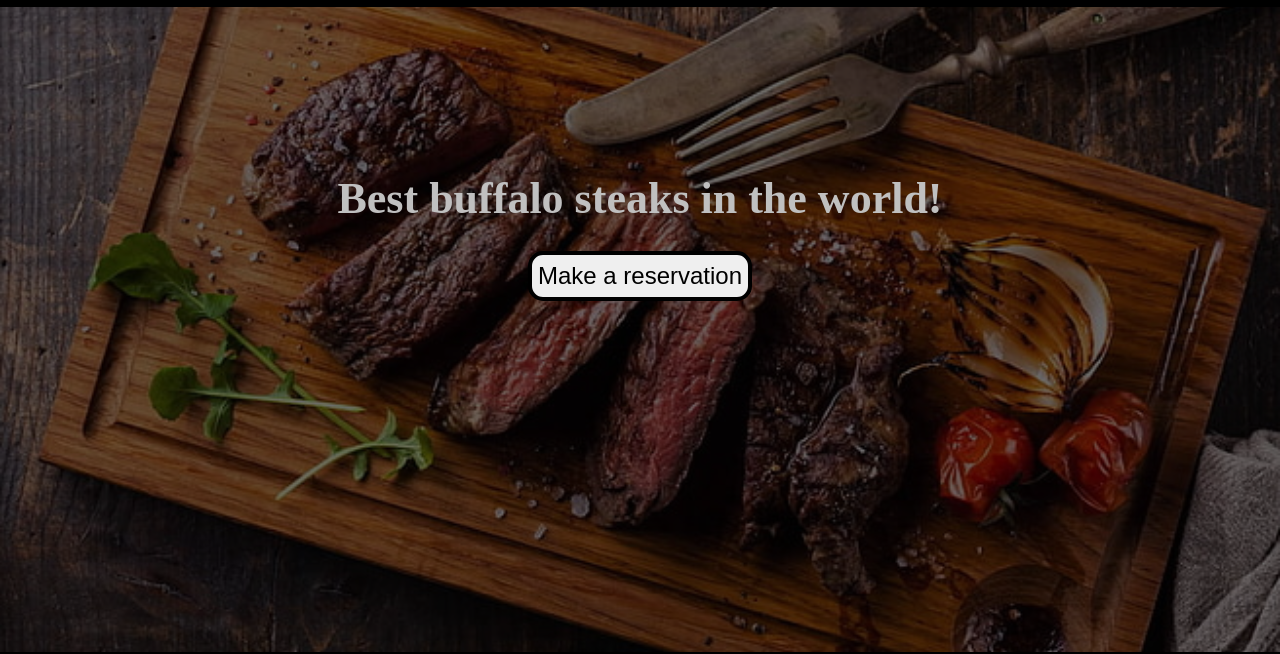
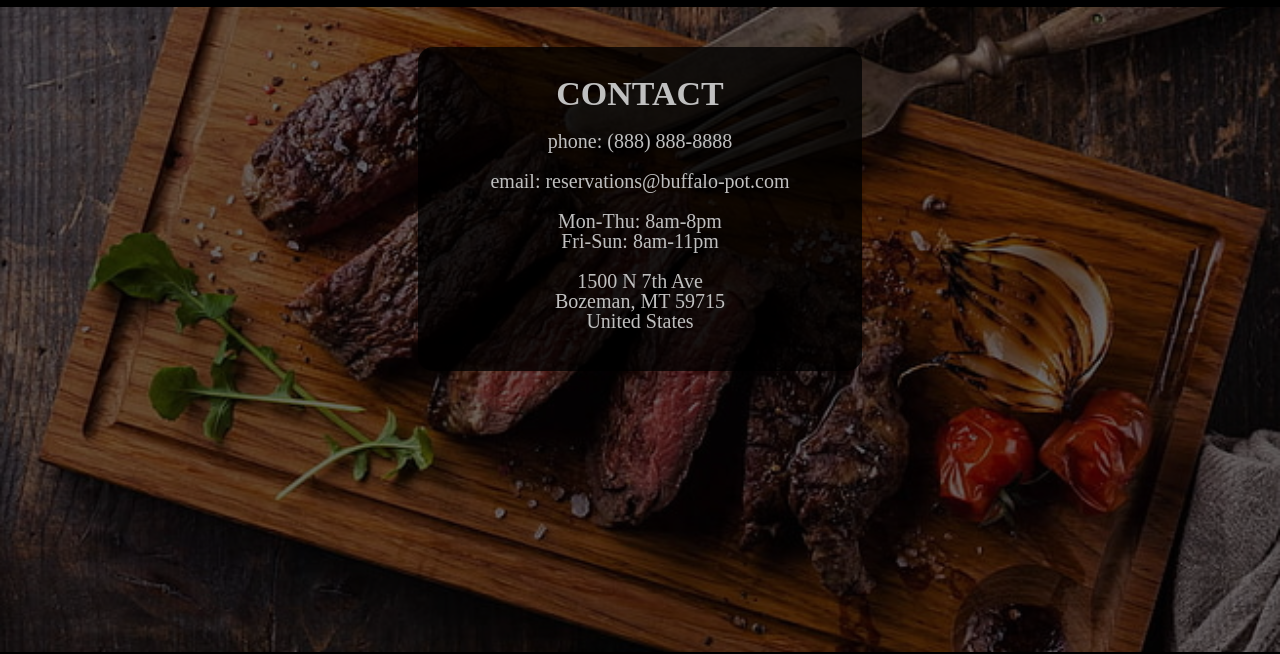
Before and after one commit to Zirafnik/restaurant-page, a website built with webpack: page dist/index.html in a window 1280 px wide. Both pictures are taken after a click on the button "Make a reservation". Shown: the part 93-747 px from the top of the page. Built offline with nearby package versions, Linux system fonts and the light colour scheme.

Commit message:
contact tab and switch to contact logic

```diff
--- /dev/null
+++ b/src/contact.js
@@ -0,0 +1,37 @@
+export function createContact() {
+    let content= document.getElementById('content');
+
+    let contactDiv= document.createElement('div');
+    contactDiv.classList.add('contactDiv');
+
+    let contactName= document.createElement('h2');
+    contactName.textContent= 'CONTACT';
+    contactName.classList.add('contactName');
+    contactDiv.appendChild(contactName);
+
+    let phone= document.createElement('p');
+    phone.textContent= 'phone: (888) 888-8888';
+    phone.classList.add('info');
+    contactDiv.appendChild(phone);
+
+    let email= document.createElement('p');
+    email.textContent= 'email: reservations@buffalo-pot.com';
+    email.classList.add('info');
+    contactDiv.appendChild(email);
+
+    let hours= document.createElement('p');
+    hours.textContent= `Mon-Thu: 8am-8pm\r\nFri-Sun: 8am-11pm`;
+    hours.classList.add('info');
+    contactDiv.appendChild(hours);
+
+    let location= document.createElement('p');
+    location.textContent= '1500 N 7th Ave\r\nBozeman, MT 59715\r\nUnited States';
+    location.classList.add('info');
+    contactDiv.appendChild(location);
+
+    let footer= document.querySelector('footer');
+    content.insertBefore(contactDiv, footer);
+
+    //footer position adjustment
+    footer.style.position= 'absolute';
+}
--- a/src/home.js
+++ b/src/home.js
@@ -1,3 +1,5 @@
+import {createContact} from "./contact"
+
 export function createHomePage() {
     let content= document.getElementById('content');
 
@@ -85,9 +87,14 @@ export function createHomeContainer() {
     text.textContent= 'Best buffalo steaks in the world!';
     container.appendChild(text);
 
-    let orderBtn= document.createElement('button');
-    orderBtn.innerHTML= 'Make a reservation';
-    container.appendChild(orderBtn);
+    let resBtn= document.createElement('button');
+    resBtn.innerHTML= 'Make a reservation';
+    resBtn.addEventListener('click', function() {
+        clearContent();
+        createContact();
+    })
+
+    container.appendChild(resBtn);
 
     let footer= document.querySelector('footer');
 
--- a/src/index.js
+++ b/src/index.js
@@ -1,5 +1,6 @@
 import {createHomePage, clearContent, createHomeContainer} from "./home"
 import {createMenu} from "./menu"
+import {createContact} from "./contact"
 
 let menuItems= {
     'steak': 30,
@@ -22,5 +23,8 @@ menu.addEventListener('click', function() {
     createMenu(menuItems);
 })
 
-
-//no reason for links in list --> remove?
+let contact= document.querySelectorAll('li')[2];
+contact.addEventListener('click', function() {
+    clearContent();
+    createContact();
+})
--- a/styles/style.css
+++ b/styles/style.css
@@ -105,6 +105,34 @@ h2 {
     padding-bottom: 50px;
 }
 
+.contactDiv {
+    width: 30%;
+
+    margin: 40px;
+    padding: 30px;
+
+    border-radius: 15px;
+
+    background-color: rgba(0, 0, 0, 0.781);
+}
+
+.contactName {
+    text-align: center;
+
+    font-size: 34px;
+
+    padding-bottom: 10px;
+}
+
+.info {
+    color: silver;
+    text-align: center;
+    font-size: 20px;
+    white-space: pre;
+
+    padding: 10px;
+}
+
 .foodDiv {
     display: flex;
     flex-direction: row;
```
Also changed, not shown: dist/main.js.
